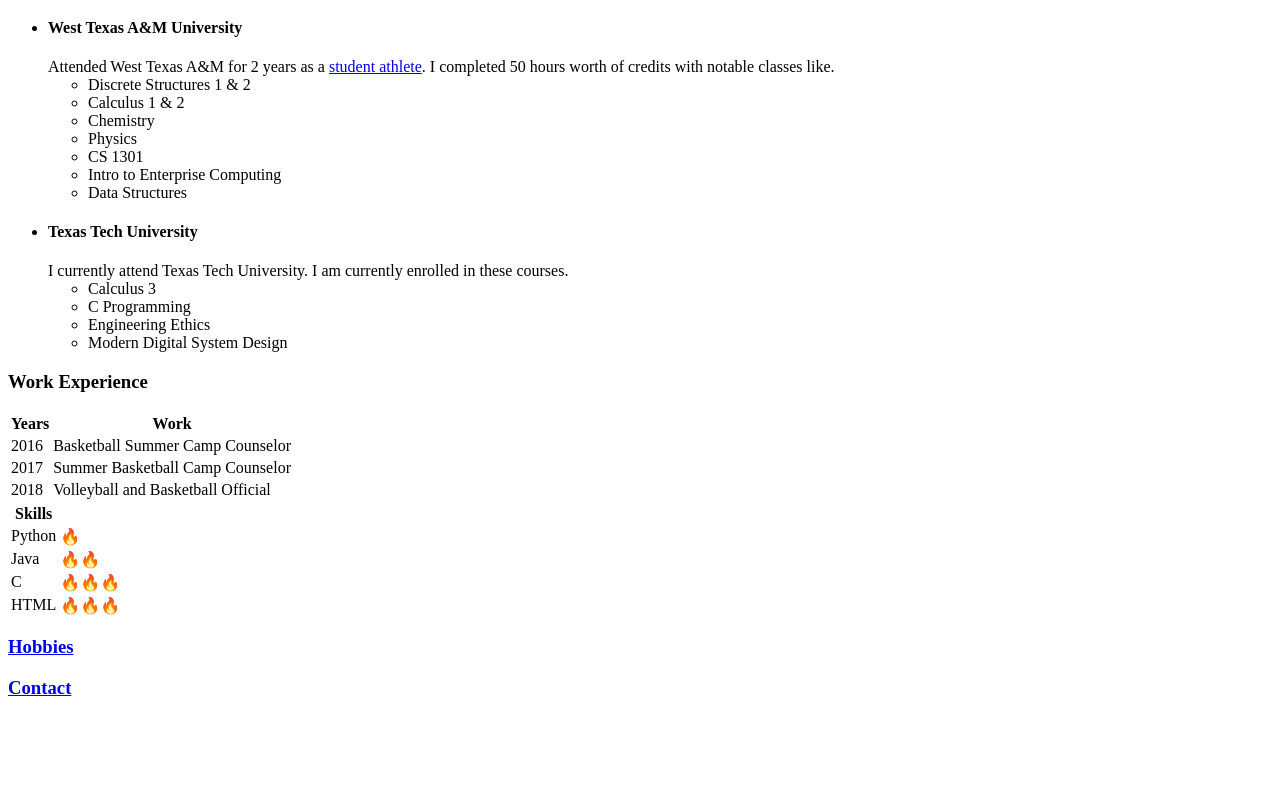
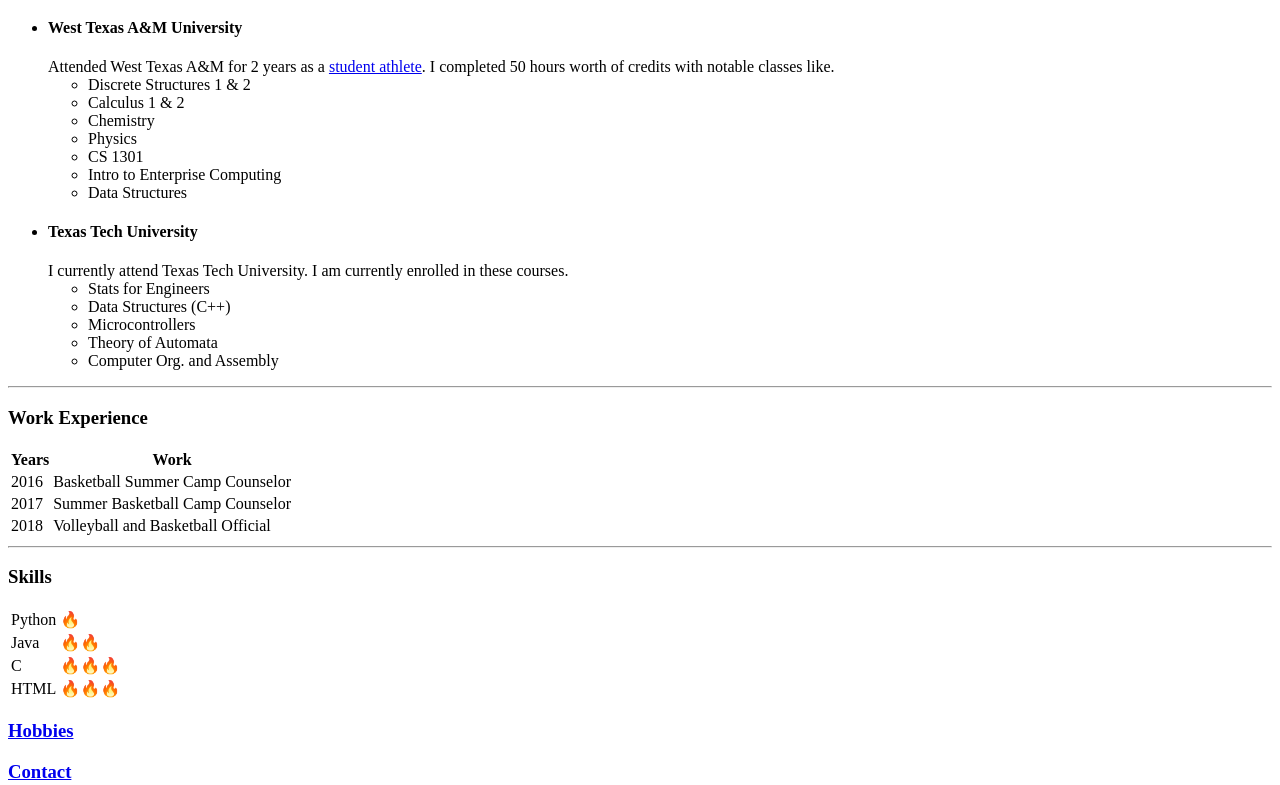
Before and after one commit to bayquiz/Personal-Website, a plain HTML site: page index.html in a window 1280 px wide. Shown: the part 500-1285 px from the top of the page. Before the commit the page ends 1218 px from the top, so only its background shows below. Drawn offline with Linux system fonts and the light colour scheme; files whose address does not match are found by name.

Commit message:
added some CSS elements

```diff
--- a/index.html
+++ b/index.html
@@ -4,6 +4,7 @@
 <head>
   <meta charset="utf-8">
   <title>Baylee's Personal Site</title>
+<link rel="stylesheet" href="CSS/style.css">
 </head>
 
 <body>
@@ -48,13 +49,15 @@
       <h4>Texas Tech University</h4>
       I currently attend Texas Tech University. I am currently enrolled in these courses.
       <ul>
-        <li>Calculus 3</li>
-        <li>C Programming</li>
-        <li>Engineering Ethics</li>
-        <li>Modern Digital System Design</li>
+        <li>Stats for Engineers</li>
+        <li>Data Structures (C++)</li>
+        <li>Microcontrollers</li>
+        <li>Theory of Automata</li>
+        <li>Computer Org. and Assembly</li>
       </ul>
     </li>
   </ul>
+  <hr>
   <h3>Work Experience</h3>
   <table>
     <thead>
@@ -76,16 +79,12 @@
       <td>Volleyball and Basketball Official</td>
     </tr>
   </table>
-
+  <hr>
+  <h3>Skills</h3>
   <table>
-    <thead>
-      <tr>
-        <th>Skills</th>
-      </tr>
-    </thead>
     <tr>
-    <td>Python</td>
-    <td>🔥</td>
+      <td>Python</td>
+      <td>🔥</td>
     </tr>
     <tr>
       <td>Java</td>
```
Also changed, not shown: contact.html (+1 -0 lines), hobbies.html (+1 -0 lines).
